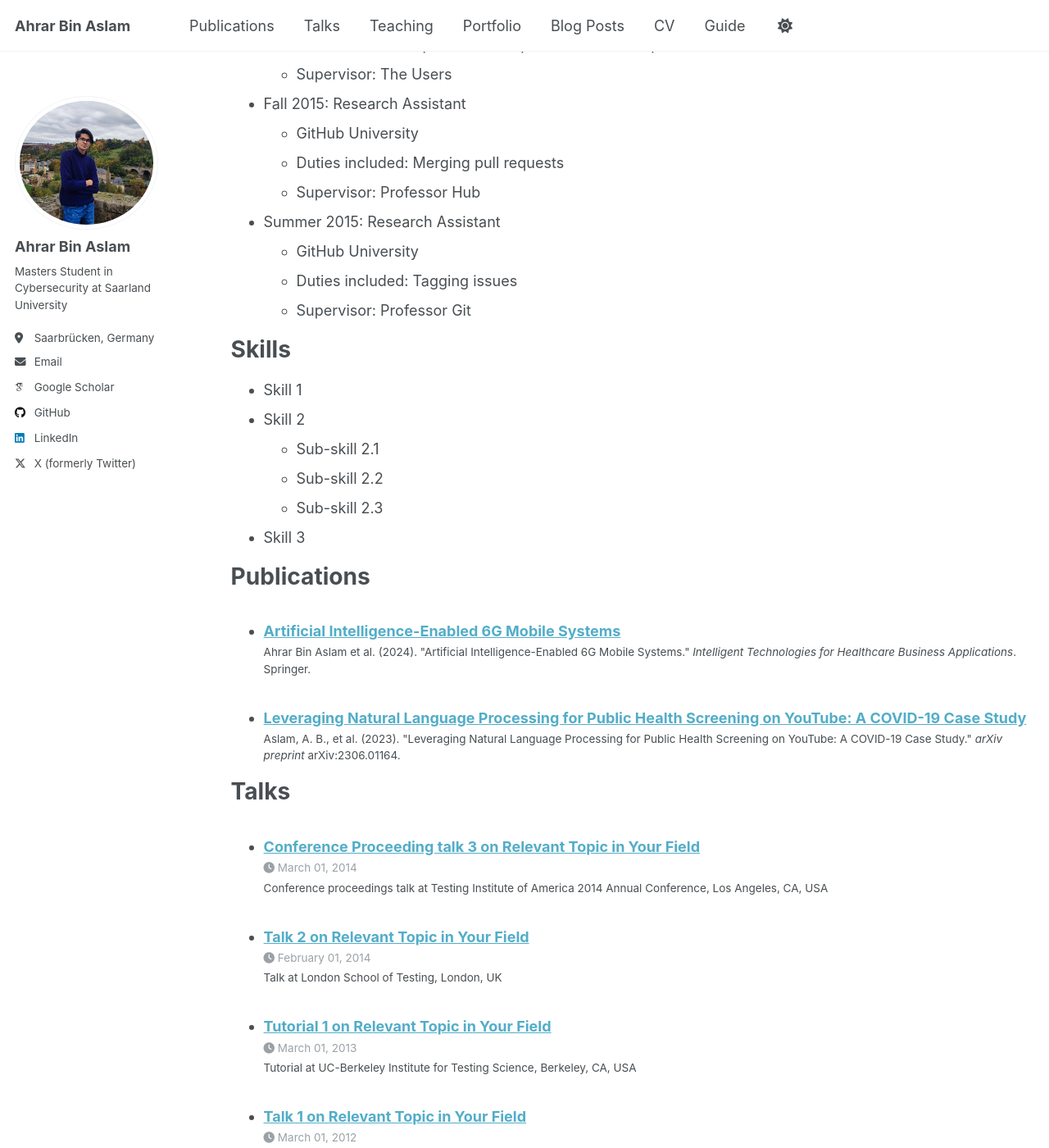
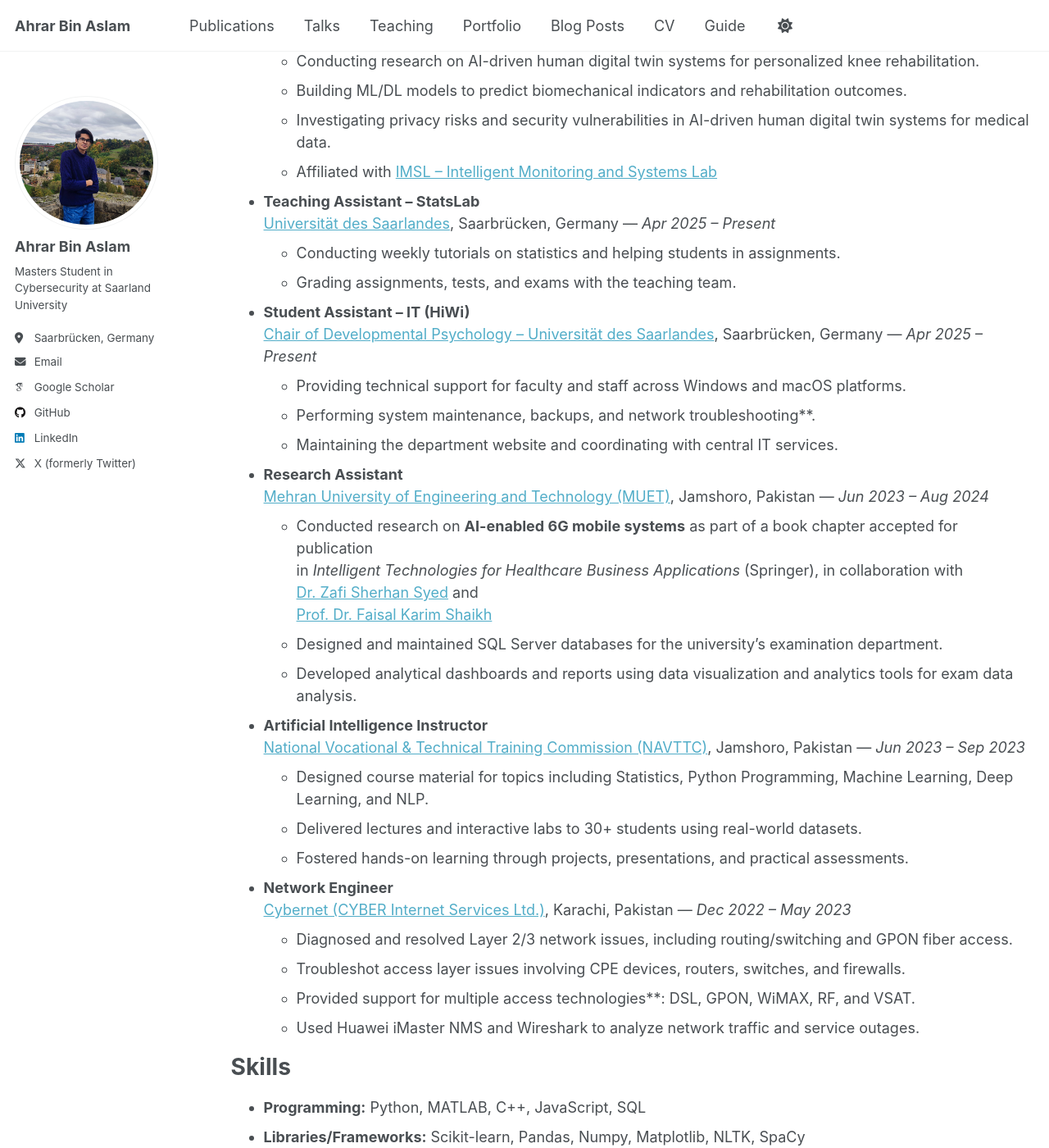
Before and after one commit to ahrarbinaslam/ahrarbinaslam.github.io, a Jekyll site: the page built from _pages/cv.md, in a window 1280 px wide and 1400 px high, scrolled down 393 px. Shown: the whole window at 82% size. Built offline with Jekyll 4.4.1, drawn with Linux system fonts in a browser that asks for light colours; some web fonts are replaced; some of the changed text lies outside the part shown.

Commit message:
Update cv.md

```diff
--- a/_pages/cv.md
+++ b/_pages/cv.md
@@ -11,54 +11,68 @@ redirect_from:
 
 Education
 ======
-* Ph.D in Version Control Theory, GitHub University, 2018 (expected)
-* M.S. in Jekyll, GitHub University, 2014
-* B.S. in GitHub, GitHub University, 2012
+* M.Sc. in Cybersecurity, [Universität des Saarlandes](https://www.uni-saarland.de/en/home.html), Saarbrücken, Germany — *Oct 2024 – Present*
+* B.E. in Telecommunication Engineering, [Mehran University of Engineering and Technology](https://www.muet.edu.pk/), Pakistan — *Oct 2018 – Dec 2022*
+  * CGPA: 3.95 / 4.00 — *Gold Medalist*
+  * Thesis: *Leveraging Natural Language Processing for Public Health Screening of COVID-19*
+    *Supervisor:* [Dr. Zafi Sherhan Syed](https://scholar.google.com/citations?user=OLku1akAAAAJ&hl=en)
+Work Experience
+======
 
-Work experience
-======
-* Spring 2024: Academic Pages Collaborator
-  * GitHub University
-  * Duties includes: Updates and improvements to template
-  * Supervisor: The Users
+* **Research Assistant**
+  [ZeMA – Center for Mechatronics and Automation Technology](https://zema.de/), Saarbrücken, Germany — *Apr 2025 – Present*
+  - Conducting research on AI-driven human digital twin systems for personalized knee rehabilitation.
+  - Building ML/DL models to predict biomechanical indicators and rehabilitation outcomes.
+  - Investigating privacy risks and security vulnerabilities in AI-driven human digital twin systems for medical data.
+  - Affiliated with [IMSL – Intelligent Monitoring and Systems Lab](https://imsl.de/)
 
-* Fall 2015: Research Assistant
-  * GitHub University
-  * Duties included: Merging pull requests
-  * Supervisor: Professor Hub
+* **Teaching Assistant – StatsLab**
+  [Universität des Saarlandes](https://www.uni-saarland.de/), Saarbrücken, Germany — *Apr 2025 – Present*
+  - Conducting weekly tutorials on statistics and helping students in assignments.
+  - Grading assignments, tests, and exams with the teaching team.
 
-* Summer 2015: Research Assistant
-  * GitHub University
-  * Duties included: Tagging issues
-  * Supervisor: Professor Git
+* **Student Assistant – IT (HiWi)**
+  [Chair of Developmental Psychology – Universität des Saarlandes](https://www.uni-saarland.de/en/lehrstuhl/aschersleben.html), Saarbrücken, Germany — *Apr 2025 – Present*
+  - Providing technical support for faculty and staff across Windows and macOS platforms.
+  - Performing system maintenance, backups, and network troubleshooting**.
+  - Maintaining the department website and coordinating with central IT services.
+* **Research Assistant**
+  [Mehran University of Engineering and Technology (MUET)](https://www.muet.edu.pk/), Jamshoro, Pakistan — *Jun 2023 – Aug 2024*
+  - Conducted research on **AI-enabled 6G mobile systems** as part of a book chapter accepted for publication
+    in *Intelligent Technologies for Healthcare Business Applications* (Springer), in collaboration with
+    [Dr. Zafi Sherhan Syed](https://scholar.google.com/citations?user=OLku1akAAAAJ&hl=en) and
+    [Prof. Dr. Faisal Karim Shaikh](https://scholar.google.com/citations?user=Z8eRzj0AAAAJ&hl=en)
+  - Designed and maintained SQL Server databases for the university's examination department.
+  - Developed analytical dashboards and reports using data visualization and analytics tools for exam data analysis.
+
+* **Artificial Intelligence Instructor**
+  [National Vocational & Technical Training Commission (NAVTTC)](https://navttc.gov.pk/), Jamshoro, Pakistan — *Jun 2023 – Sep 2023*
+  - Designed course material for topics including Statistics, Python Programming, Machine Learning, Deep Learning, and NLP.
+  - Delivered lectures and interactive labs to 30+ students using real-world datasets.
+  - Fostered hands-on learning through projects, presentations, and practical assessments.
+
+* **Network Engineer**
+  [Cybernet (CYBER Internet Services Ltd.)](https://www.cyber.net.pk/), Karachi, Pakistan — *Dec 2022 – May 2023*
+  - Diagnosed and resolved Layer 2/3 network issues, including routing/switching and GPON fiber access.
+  - Troubleshot access layer issues involving CPE devices, routers, switches, and firewalls.
+  - Provided support for multiple access technologies**: DSL, GPON, WiMAX, RF, and VSAT.
+  - Used Huawei iMaster NMS and Wireshark to analyze network traffic and service outages.
 
 Skills
 ======
-* Skill 1
-* Skill 2
-  * Sub-skill 2.1
-  * Sub-skill 2.2
-  * Sub-skill 2.3
-* Skill 3
+* **Programming:** Python, MATLAB, C++, JavaScript, SQL
+* **Libraries/Frameworks:** Scikit-learn, Pandas, Numpy, Matplotlib, NLTK, SpaCy
+* **Tools:** Wireshark, Cisco Packet Tracer, eNSP, PowerBI, Git, LaTeX
+* **Languages:** English (C1), German (A1)
 
 Publications
 ======
-  <ul>{% for post in site.publications reversed %}
-    {% include archive-single-cv.html %}
-  {% endfor %}</ul>
-
-Talks
-======
-  <ul>{% for post in site.talks reversed %}
-    {% include archive-single-talk-cv.html  %}
-  {% endfor %}</ul>
+<ul>{% for post in site.publications reversed %}
+  {% include archive-single-cv.html %}
+{% endfor %}</ul>
 
 Teaching
 ======
-  <ul>{% for post in site.teaching reversed %}
-    {% include archive-single-cv.html %}
-  {% endfor %}</ul>
-
-Service and leadership
-======
-* Currently signed in to 43 different slack teams
+<ul>{% for post in site.teaching reversed %}
+  {% include archive-single-cv.html %}
+{% endfor %}</ul>
```
